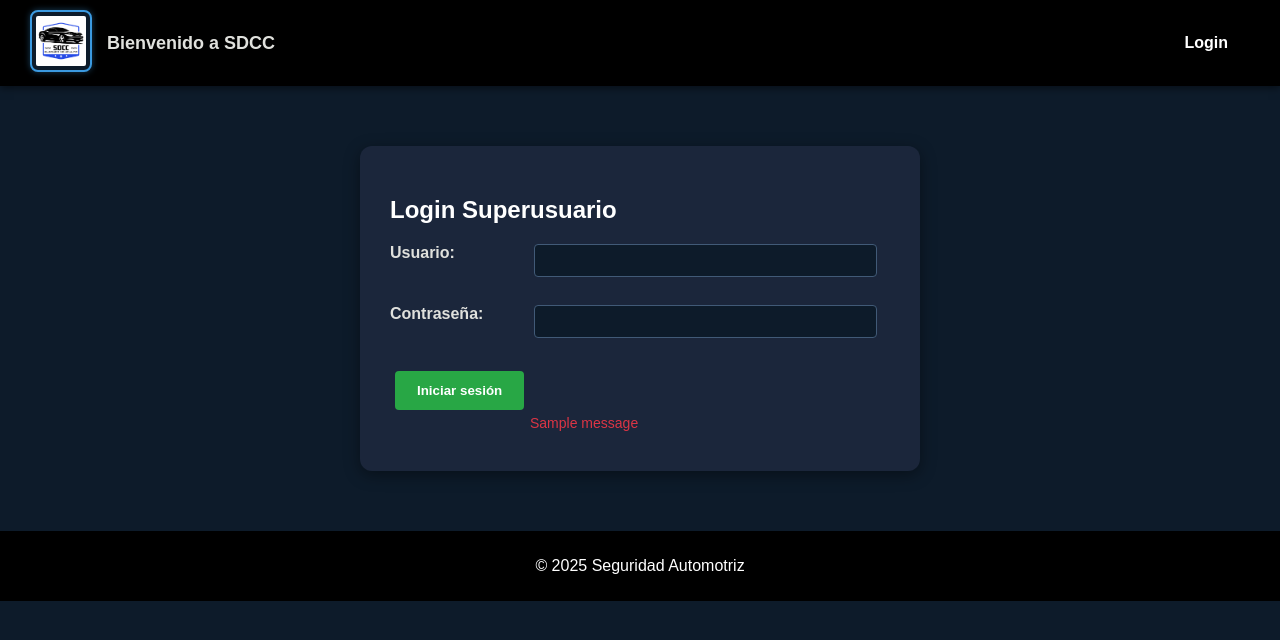
After one commit to LuFernandez-dev/Proyecto-UIOTEC-2025, a Django app: page /login/ in a window 1280 px wide. The commit adds this page. Shown: the top 640 px of the page. Run offline with Django 5.2, Linux system fonts and the light colour scheme; tables that the repository leaves empty hold one stand-in row (values such as "Sample post"); one stand-in notice (Sample message) is shown.

Commit message:
login para el superuser

```diff
--- a/bloqueoSDCC/App/Templates/App/base.html
+++ b/bloqueoSDCC/App/Templates/App/base.html
@@ -16,11 +16,16 @@
             <span class="bienvenida-texto">Bienvenido a SDCC</span>
         </div>
     <nav>
-        <a href="{% url 'contacto_list' %}">Contactos</a>
-        <a href="{% url 'versionproducto_list' %}">Versiones</a>
-        <a href="{% url 'instalacion_list' %}">Instalaciones</a>
-        <a href="{% url 'tecnico_list' %}">Técnicos</a>
-        <a href="{% url 'venta_list' %}">Ventas</a>
+        {% if user.is_authenticated and user.is_superuser %}
+            <a href="{% url 'contacto_list' %}">Contactos</a>
+            <a href="{% url 'versionproducto_list' %}">Versiones</a>
+            <a href="{% url 'instalacion_list' %}">Instalaciones</a>
+            <a href="{% url 'tecnico_list' %}">Técnicos</a>
+            <a href="{% url 'venta_list' %}">Ventas</a>
+            <a href="{% url 'cerrar_sesion' %}">Cerrar sesión</a>
+        {% else %}
+            <a href="{% url 'superuser_login' %}">Login</a>
+        {% endif %}
     </nav>
 </header>
 
--- /dev/null
+++ b/bloqueoSDCC/App/Templates/App/login.html
@@ -0,0 +1,21 @@
+{% extends 'App/base.html' %}
+
+{% block title %}Login Superusuario{% endblock %}
+
+{% block content %}
+<div class="formulario-alineado">
+    <h2>Login Superusuario</h2>
+    <form method="post">
+        {% csrf_token %}
+        {{ form.as_p }}
+        <button type="submit" class="btn-crear">Iniciar sesión</button>
+    </form>
+    {% if messages %}
+        <ul class="errorlist">
+            {% for message in messages %}
+                <li>{{ message }}</li>
+            {% endfor %}
+        </ul>
+    {% endif %}
+</div>
+{% endblock %}
--- a/bloqueoSDCC/App/forms.py
+++ b/bloqueoSDCC/App/forms.py
@@ -39,3 +39,8 @@ class VentaForm(forms.ModelForm):
         widgets = {
             'fecha_compra': forms.DateTimeInput(attrs={'type': 'datetime-local'}),
         }
+
+#Formulario del login del superuser
+class SuperUserLoginForm(forms.Form):
+    username = forms.CharField(label='Usuario', max_length=150)
+    password = forms.CharField(label='Contraseña', widget=forms.PasswordInput)
--- a/bloqueoSDCC/App/urls.py
+++ b/bloqueoSDCC/App/urls.py
@@ -23,4 +23,6 @@ urlpatterns = [
     path('tecnicos/nuevo/', crear_tecnico, name='tecnico_create'),
     path('tecnicos/editar/<int:pk>/', editar_tecnico, name='tecnico_update'),
     path('tecnicos/eliminar/<int:pk>/', eliminar_tecnico, name='tecnico_delete'),
+    path('login/', superuser_login_view, name='superuser_login'),
+    path('logout/', cerrar_sesion, name='cerrar_sesion'),
 ]
--- a/bloqueoSDCC/App/views.py
+++ b/bloqueoSDCC/App/views.py
@@ -1,9 +1,17 @@
 from django.shortcuts import render, redirect, get_object_or_404
+from django.contrib.auth import authenticate, login, logout
+from django.contrib import messages
 from django.urls import reverse
 from .models import *
 from .forms import *
+from django.contrib.auth.decorators import user_passes_test
+
+#Decorador
+def solo_superusuario(view_func):
+    return user_passes_test(lambda u: u.is_superuser)(view_func)
 
 #Crea tus vistas aqui
+
 #Home
 def mostrar_home(request):
     if request.method == 'POST':
@@ -18,11 +26,13 @@ def mostrar_home(request):
 
 #Instalaciones
 #Lista de instalaciones
+@solo_superusuario
 def instalacion_list(request):
     instalaciones = Instalacion.objects.all()
     return render(request, 'App/instalacion_list.html', {'instalaciones': instalaciones})
 
 #Crear instalación
+@solo_superusuario
 def crear_instalacion(request):
     if request.method == 'POST':
         form = InstalacionForm(request.POST)
@@ -34,6 +44,7 @@ def crear_instalacion(request):
     return render(request, 'App/instalacion_form.html', {'form': form})
 
 #Editar instalación
+@solo_superusuario
 def editar_instalacion(request, pk):
     instalacion = get_object_or_404(Instalacion, pk=pk)
     if request.method == 'POST':
@@ -46,6 +57,7 @@ def editar_instalacion(request, pk):
     return render(request, 'App/instalacion_form.html', {'form': form})
 
 #Eliminar instalación
+@solo_superusuario
 def eliminar_instalacion(request, pk):
     instalacion = get_object_or_404(Instalacion, pk=pk)
     if request.method == 'POST':
@@ -55,11 +67,13 @@ def eliminar_instalacion(request, pk):
 
 #Tecnico
 #Lista de tecnicos
+@solo_superusuario
 def tecnico_list(request):
     tecnicos = Tecnico.objects.all()
     return render(request, 'App/tecnico_list.html', {'tecnicos': tecnicos})
 
 #Registra tecnico
+@solo_superusuario
 def crear_tecnico(request):
     form = TecnicoForm(request.POST or None)
     if form.is_valid():
@@ -68,6 +82,7 @@ def crear_tecnico(request):
     return render(request, 'App/tecnico_form.html', {'form': form})
 
 #Editar tecnico
+@solo_superusuario
 def editar_tecnico(request, pk):
     tecnico = get_object_or_404(Tecnico, pk=pk)
     form = TecnicoForm(request.POST or None, instance=tecnico)
@@ -77,6 +92,7 @@ def editar_tecnico(request, pk):
     return render(request, 'App/tecnico_form.html', {'form': form})
 
 #Elimina tecnico
+@solo_superusuario
 def eliminar_tecnico(request, pk):
     tecnico = get_object_or_404(Tecnico, pk=pk)
     if request.method == 'POST':
@@ -86,11 +102,13 @@ def eliminar_tecnico(request, pk):
 
 #Venta
 #Lista de venta
+@solo_superusuario
 def venta_list(request):
     ventas = Venta.objects.all()
     return render(request, 'App/venta_list.html', {'ventas': ventas})
 
 #Registra venta
+@solo_superusuario
 def crear_venta(request):
     form = VentaForm(request.POST or None)
     if form.is_valid():
@@ -99,6 +117,7 @@ def crear_venta(request):
     return render(request, 'App/venta_form.html', {'form': form})
 
 #Edita venta
+@solo_superusuario
 def editar_venta(request, pk):
     venta = get_object_or_404(Venta, pk=pk)
     form = VentaForm(request.POST or None, instance=venta)
@@ -108,6 +127,7 @@ def editar_venta(request, pk):
     return render(request, 'App/venta_form.html', {'form': form})
 
 #Elimina venta
+@solo_superusuario
 def eliminar_venta(request, pk):
     venta = get_object_or_404(Venta, pk=pk)
     if request.method == 'POST':
@@ -117,11 +137,13 @@ def eliminar_venta(request, pk):
 
 #Contacto
 #Lista de contacto
+@solo_superusuario
 def contacto_list(request):
     contactos = Contacto.objects.all()
     return render(request, 'App/contacto_list.html', {'contactos': contactos})
 
 #Edita contacto
+@solo_superusuario
 def editar_contacto(request, pk):
     contacto = get_object_or_404(Contacto, pk=pk)
     form = ContactoForm(request.POST or None, instance=contacto)
@@ -131,6 +153,7 @@ def editar_contacto(request, pk):
     return render(request, 'App/contacto_form.html', {'form': form})
 
 #Elimina venta
+@solo_superusuario
 def eliminar_contacto(request, pk):
     contacto = get_object_or_404(Contacto, pk=pk)
     if request.method == 'POST':
@@ -140,11 +163,13 @@ def eliminar_contacto(request, pk):
 
 #VersionProducto
 #Lista de version de producto
+@solo_superusuario
 def versionproducto_list(request):
     versiones = VersionProducto.objects.all()
     return render(request, 'App/versionproducto_list.html', {'versiones': versiones})
 
 #Registrar version del producto
+@solo_superusuario
 def crear_versionproducto(request):
     form = VersionProductoForm(request.POST or None)
     if form.is_valid():
@@ -153,6 +178,7 @@ def crear_versionproducto(request):
     return render(request, 'App/versionproducto_form.html', {'form': form})
 
 #Editar version del producto
+@solo_superusuario
 def editar_versionproducto(request, pk):
     version = get_object_or_404(VersionProducto, pk=pk)
     form = VersionProductoForm(request.POST or None, instance=version)
@@ -162,9 +188,34 @@ def editar_versionproducto(request, pk):
     return render(request, 'App/versionproducto_form.html', {'form': form})
 
 #Eliminar version del producto
+@solo_superusuario
 def eliminar_versionproducto(request, pk):
     version = get_object_or_404(VersionProducto, pk=pk)
     if request.method == 'POST':
         version.delete()
         return redirect('versionproducto_list')
     return render(request, 'App/versionproducto_confirm_delete.html', {'object': version})
+
+#Login del superuser
+def superuser_login_view(request):
+    if request.method == 'POST':
+        form = SuperUserLoginForm(request.POST)
+        if form.is_valid():
+            user = authenticate(
+                request,
+                username=form.cleaned_data['username'],
+                password=form.cleaned_data['password']
+            )
+            if user is not None and user.is_superuser:
+                login(request, user)
+                return redirect('home')
+            else:
+                messages.error(request, 'Credenciales inválidas o no sos superusuario.')
+    else:
+        form = SuperUserLoginForm()
+    return render(request, 'App/login.html', {'form': form})
+
+#Cerrar seccion del superuser
+def cerrar_sesion(request):
+    logout(request)
+    return redirect('home')
```
Also changed, not shown: bloqueoSDCC/db.sqlite3.
